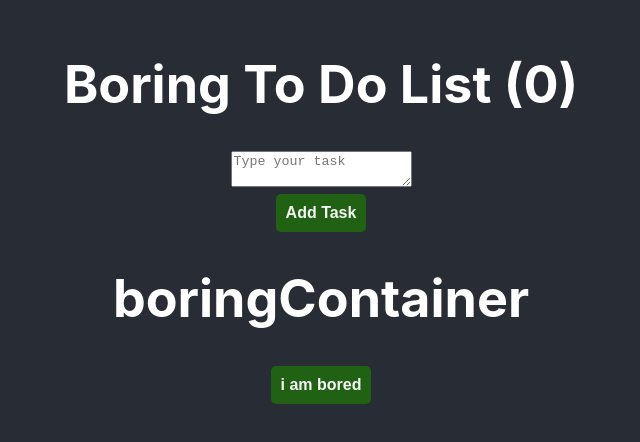
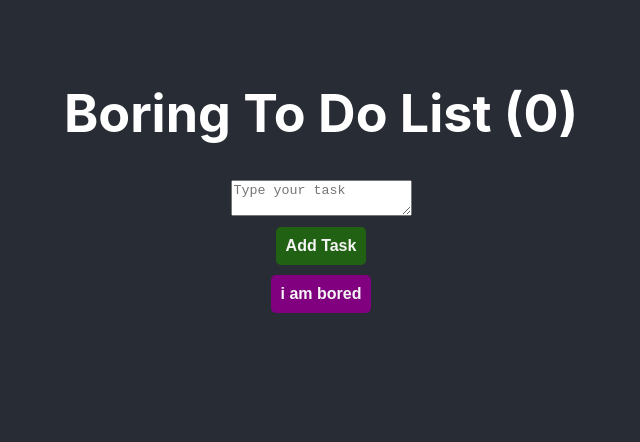
Before and after one commit to wirestanley/boring-todo-pc, a React (Create React App) app: page / in a window 1280 px wide. Shown: the part 176-618 px from the top of the page, without its empty margins (319-959 px from the left). Built offline with nearby package versions, Linux system fonts and the light colour scheme.

Commit message:
added to do list

```diff
--- a/src/App.css
+++ b/src/App.css
@@ -40,3 +40,7 @@
 .button {
   background-color: aqua;
 }
+.heart {
+cursor: pointer;
+margin-left: 5px;
+}
--- a/src/App.js
+++ b/src/App.js
@@ -24,7 +24,7 @@ function App() {
         <h1>Boring To Do List ({tasks.length})</h1>
         <TaskContainer tasks={tasks} removeFunction={removeTask} />
         <TaskForm addFunction={addTask} />
-        <BoringContainer/>
+        <BoringContainer addTask = {addTask}/>
       </header>
     </div>
   );
--- a/src/components/BoringContainer.js
+++ b/src/components/BoringContainer.js
@@ -2,7 +2,7 @@ import { useState } from "react";
 import { getTask } from "../lib/fetch";
 import Button from "./Button";
 
-export default function BoringContainer(){
+export default function BoringContainer({addTask}){
 const [boringTask, setBoringTask]= useState('')
     const handleClick = () => {
         setBoringTask ('thinking........')
@@ -11,12 +11,15 @@ const [boringTask, setBoringTask]= useState('')
             setBoringTask (response.activity)
         })
     }
+    const handleAdd = () => {
+        addTask (boringTask)
+        setBoringTask ('')
+    }
 
     return (
         <div>
-            <h1>boringContainer</h1>
-            <Button onClick = {handleClick} text = "i am bored"/>
-            <p>{boringTask}</p>
+            <Button color = 'purple' onClick = {handleClick} text = "i am bored"/>
+           <p>{boringTask}<span className = 'heart' onClick = {handleAdd}>{boringTask &&'💚'}</span></p>
         </div>
     )
 }
--- a/src/components/Button.js
+++ b/src/components/Button.js
@@ -1,9 +1,9 @@
 import style from "../styles/Button.module.css";
 
-export default function Button({ text, onClick }) {
+export default function Button({ color, text, onClick }) {
   return (
     <div>
-      <button className={style.button} onClick={onClick}>
+      <button style ={{backgroundColor: color && color}}  className={style.button} onClick={onClick}>
         {text}
       </button>
     </div>
--- a/src/styles/Button.module.css
+++ b/src/styles/Button.module.css
@@ -8,6 +8,8 @@
   font-weight: bold;
   color: whitesmoke;
   transition-duration: 500ms;
+  margin: 5px;
+  cursor: pointer;
 }
 
 .button:hover {
```
